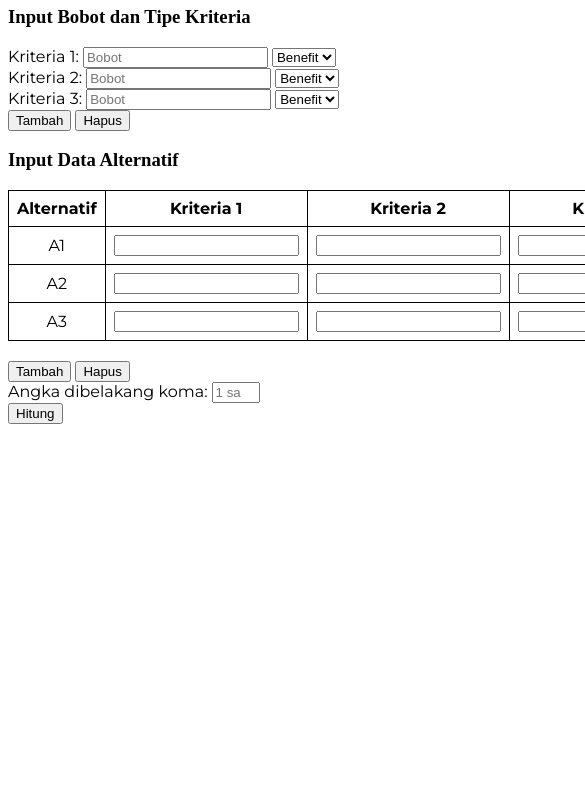
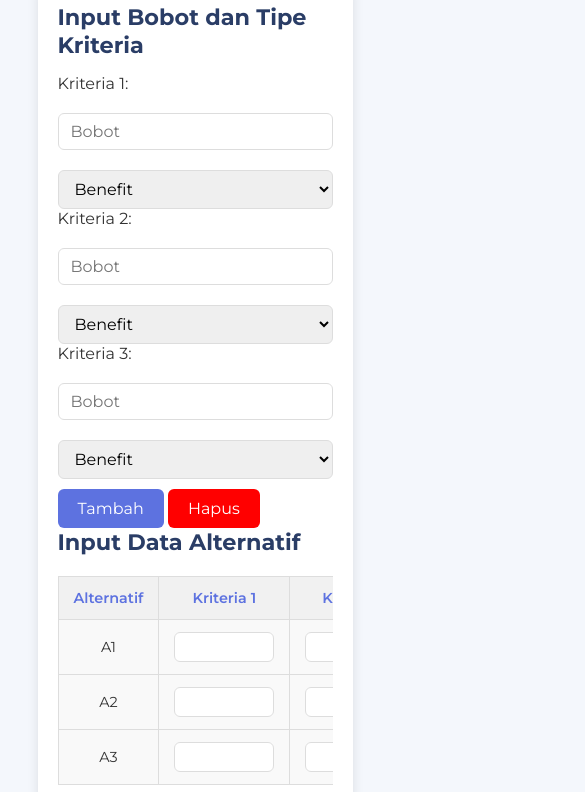
Before and after one commit to IlhamAlifioD/project-metode-saw, a plain HTML site: page index.html in a window 390 px wide. Shown: the part 115-907 px from the top of the page, 585 px wide, since content can reach past the window. Before the commit the page ends 844 px from the top, so only its background shows below. Drawn offline with Linux system fonts and the light colour scheme.

Commit message:
Add styling

```diff
--- a/index.html
+++ b/index.html
@@ -10,12 +10,14 @@
 
      <link rel="preconnect" href="https://fonts.googleapis.com">
      <link rel="preconnect" href="https://fonts.gstatic.com" crossorigin>
-     <link href="https://fonts.googleapis.com/css2?family=Montserrat:ital,wght@0,100..900;1,100..900&display=swap" rel="stylesheet">
+     <link href="https://fonts.googleapis.com/css2?family=Montserrat:ital,wght@0,100..900;1,100..900&display=swap"
+          rel="stylesheet">
 
      <title>Metode SAW</title>
 </head>
 
 <body>
+     <div class="form-container">
           <h1>Perhitungan Metode SAW</h1>
           <form id="decomposition-form">
                <h3>Input Bobot dan Tipe Kriteria</h3>
@@ -46,7 +48,8 @@
                     </div>
                </div>
                <button type="button" id="add-criterion">Tambah</button>
-          <button type="button" id="remove-criterion">Hapus</button>
+               <button type="button" id="remove-criterion" class="remove-criterion-btn">Hapus</button>
+               <div class="table-container">
                     <h3>Input Data Alternatif</h3>
                     <table>
                          <thead id="alternatives-header">
@@ -78,9 +81,10 @@
                               </tr>
                          </tbody>
                     </table>
+               </div>
                <div class="alternative-actions-btn">
                     <button type="button" id="add-alternative">Tambah</button>
-               <button type="button" id="remove-alternative">Hapus</button>
+                    <button type="button" id="remove-alternative" class="remove-alternative-btn">Hapus</button>
                </div>
                <div>
                     <label>Angka dibelakang koma:</label>
@@ -88,6 +92,8 @@
                </div>
                <button type="submit" id="calculate-btn">Hitung</button>
           </form>
+
+     </div>
      <div class="result-container">
           <div id="normalization-table-container"></div>
           <div id="ranking-table-container"></div>
--- a/src/style/style.css
+++ b/src/style/style.css
@@ -1,18 +1,262 @@
-table {
-     border-collapse: collapse;
-     width: 100%;
+* {
+     margin: 0;
+     padding: 0;
+     box-sizing: border-box;
+     font-family: 'Montserrat', sans-serif;
+}
+
+/* Body Styling */
+body {
+     background-color: #f4f7fc;
+     color: #333;
+     padding: 20px;
+}
+
+.form-container {
+     display: flex;
+     flex-flow: column;
+     align-items: center;
+     justify-content: center;
+}
+
+.form-container h1 {
+     justify-content: center;
+}
+
+/* Header Styling */
+header {
+     text-align: center;
      margin-bottom: 20px;
 }
 
-table, th, td {
-     border: 1px solid black;
+header h1 {
+     font-size: 2.5em;
+     font-weight: 700;
+     color: #2a3d66;
+     margin-bottom: 10px;
 }
 
-h1, label, th, td {
-     font-family: "Montserrat", sans-serif;
+/* Form Styling */
+form {
+     background-color: #ffffff;
+     border-radius: 8px;
+     box-shadow: 0 4px 12px rgba(0, 0, 0, 0.1);
+     padding: 20px;
+     width: 90%;
+     margin: 0 auto;
 }
 
-th, td {
+/* Criteria Section */
+.criteria-section,
+.alternative-section {
+     margin-bottom: 30px;
+}
+
+h3 {
+     font-size: 1.4em;
+     color: #2a3d66;
+     margin-bottom: 15px;
+}
+
+/* Input Containers */
+.input-group,
+.criteria-wrapper {
+     display: flex;
+     flex-wrap: wrap;
+     gap: 20px;
+}
+
+.criterion-container {
+     display: flex;
+     align-items: center;
+     gap: 20px;
+     /* Jarak antar elemen di dalam kriteria */
+     width: 100%;
+}
+
+@media screen and (max-width: 768px) {
+     .criterion-container {
+          flex-flow: column;
+     }
+
+     .criterion-container label {
+          width: 100%;
+     }
+}
+
+/* Label untuk Kriteria */
+.criterion-label {
+     font-size: 1.1em;
+     color: #333;
+}
+
+/* Menjaga Bobot dan Benefit/Cost Sejajar Secara Horizontal */
+.criterion-container label,
+.criterion-container input,
+.criterion-container select {
+     display: inline-block;
+     vertical-align: middle;
+}
+
+/* Styling untuk input dan select di kriteria */
+.input-group input,
+.input-group select,
+.criteria-container input,
+.criteria-container select {
+     padding: 8px 12px;
+     font-size: 1em;
+     border: 1px solid #ddd;
+     border-radius: 6px;
+     width: 150px;
+     transition: border-color 0.3s ease;
+}
+
+.input-group select,
+.criteria-container select {
+     width: auto;
+     /* Membiarkan select menyesuaikan ukuran */
+}
+
+input[type="number"] {
+     width: 200px;
+}
+
+input[type="number"]:focus,
+select:focus {
+     border-color: #5d72e0;
+     outline: none;
+}
+
+/* Buttons */
+button {
+     padding: 10px 20px;
+     background-color: #5d72e0;
+     color: white;
+     border: none;
+     border-radius: 6px;
+     font-size: 1em;
+     cursor: pointer;
+     transition: background-color 0.3s ease;
+     margin-top: 10px;
+}
+
+button:hover {
+     background-color: #4a61c4;
+}
+
+button:disabled {
+     background-color: #cccccc;
+}
+
+.remove-criterion-btn,
+.remove-alternative-btn {
+     background-color: red;
+}
+
+/* Table Styling */
+.table-container {
+     overflow-x: scroll;
+}
+
+table {
+     width: 100%;
+     border-collapse: collapse;
+     margin-top: 20px;
+}
+
+table th,
+table td {
+     padding: 12px 15px;
+     border: 1px solid #ddd;
+     text-align: center;
+     font-size: 1em;
+}
+
+table th {
+     background-color: #f1f1f1;
+     font-weight: 600;
+     color: #5d72e0;
+}
+
+table td {
+     background-color: #f9f9f9;
+}
+
+table input[type="number"] {
+     width: 100px;
+     text-align: center;
+     font-size: 1em;
+     padding: 5px;
+     border: 1px solid #ddd;
+     border-radius: 6px;
+     transition: border-color 0.3s ease;
+}
+
+table input[type="number"]:focus {
+     border-color: #5d72e0;
+}
+
+/* Result Section */
+.result-container {
+     margin-top: 40px;
+     display: flex;
+     justify-content: space-between;
+     gap: 20px;
+}
+
+/* Fraction Input */
+.fraction-input input {
+     width: 80px;
      text-align: center;
      padding: 8px;
+     font-size: 1em;
+     border-radius: 6px;
+     border: 1px solid #ddd;
+     transition: border-color 0.3s ease;
 }
+
+.fraction-input input:focus {
+     border-color: #5d72e0;
+}
+
+.fraction-input label {
+     font-size: 1.2em;
+     margin-right: 10px;
+     color: #333;
+}
+
+/* Alternative Button Container */
+.alternative-actions-btn {
+     display: flex;
+     justify-content: space-between;
+     gap: 10px;
+}
+
+/* Responsiveness */
+@media screen and (max-width: 768px) {
+     .form {
+          max-width: 60%;
+     }
+
+     .criteria-wrapper,
+     .input-group {
+          flex-direction: column;
+          align-items: flex-start;
+     }
+
+     .input-group input,
+     .input-group select,
+     .criteria-container input,
+     .criteria-container select {
+          width: 100%;
+     }
+
+     table th,
+     table td {
+          font-size: 0.9em;
+     }
+
+     .fraction-input {
+          flex-direction: column;
+     }
+}
```
Lines whose indentation alone changed are shown as unchanged.
